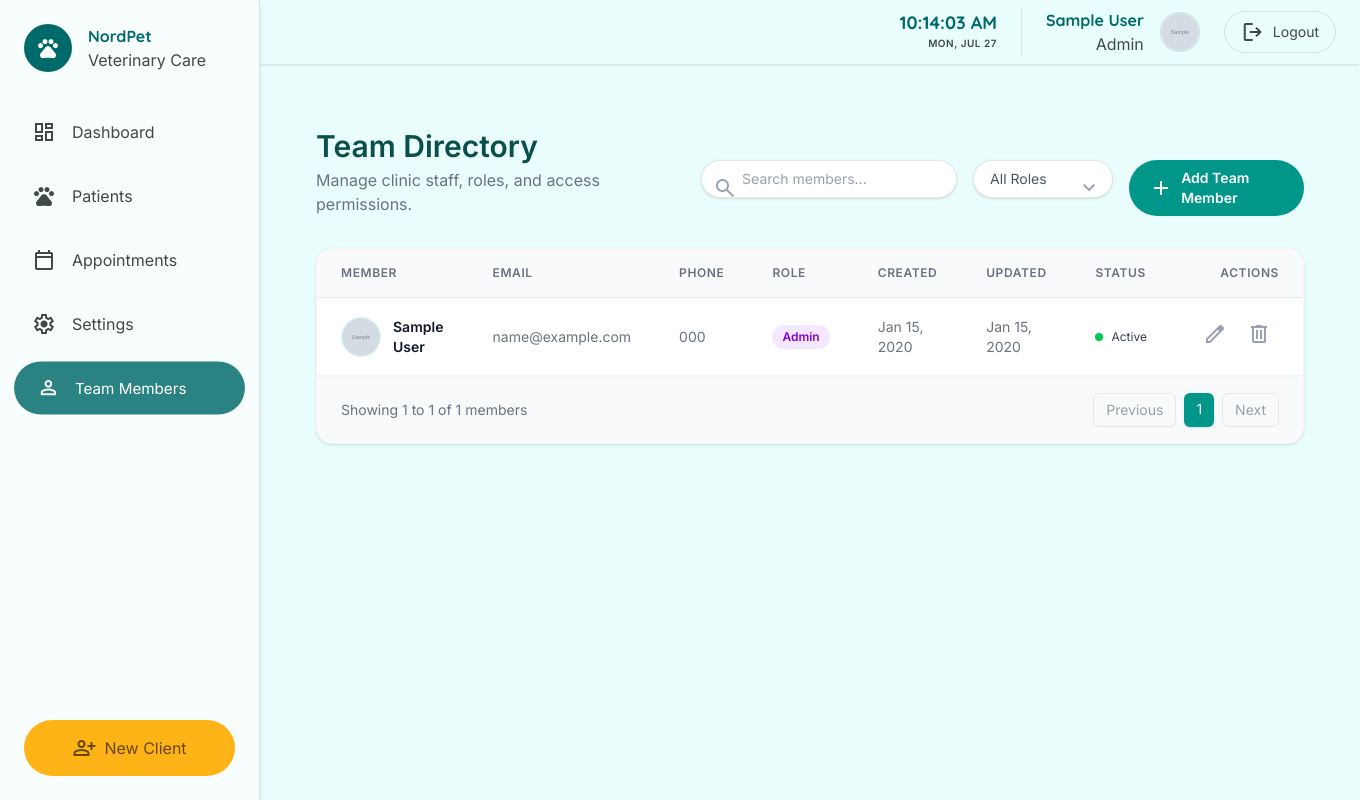
After one commit to PratesB/nordpet-public, a Django app: page /team/ in a window 1360 px wide. The commit adds this page. Run offline with Django 5.2, Linux system fonts and the light colour scheme; a user stored in the database is signed in; tables that the repository leaves empty hold one stand-in row (values such as "Sample post"); grey boxes marked "Sample" are stand-in pictures; style sheets or scripts are compiled from the project's sources; parts of the project's set-up code (start-up, migrations or seed data) failed here and were passed over.

Commit message:
add team management module with member registration and paginated list views for administrators

```diff
--- a/templates/base.html
+++ b/templates/base.html
@@ -35,7 +35,7 @@
                 {% block sidebar_nav %}
                     <!-- Dashboard -->
                     <a class="flex items-center gap-4 rounded-full px-6 py-4 font-label-caps text-label-caps {% if request.resolver_match.url_name == 'dashboard' %}bg-primary-container text-on-primary-container transition-transform duration-150 scale-95{% else %}text-on-surface-variant hover:bg-surface-container-highest transition-colors{% endif %}"
-                       href="#">
+                       href="{% url 'users:dashboard'%}">
                         <span class="material-symbols-outlined" data-icon="dashboard">dashboard</span>
                         Dashboard
                     </a>
@@ -60,7 +60,7 @@
                     {% if request.user.is_authenticated and request.user.role == 'ADM' %}
                         <!-- Team Members (Admin Only) -->
                         <a class="flex items-center gap-4 rounded-full px-6 py-4 font-label-caps text-label-caps {% if request.resolver_match.url_name == 'team' %}bg-primary-container text-on-primary-container transition-transform duration-150 scale-95{% else %}text-on-surface-variant hover:bg-surface-container-highest transition-colors{% endif %}"
-                           href="#">
+                           href="{% url 'users:team'%}">
                             <span class="material-symbols-outlined" data-icon="person">person</span>
                             Team Members
                         </a>
--- /dev/null
+++ b/users/templates/users/team.html
@@ -0,0 +1,168 @@
+{% extends 'base.html' %}
+{% load static %}
+
+{% block title %}NordPet - Team Directory{% endblock %}
+
+{% block content %}
+<!-- Main Content Area -->
+<div class="flex-1 px-4 md:px-6 pb-12 max-w-7xl mx-auto w-full mt-8">
+
+    <!-- Page Header -->
+    <div class="flex flex-col md:flex-row justify-between items-start md:items-end mb-8 gap-4">
+        <div>
+            <h2 class="text-3xl font-bold text-teal-900 mb-1">Team Directory</h2>
+            <p class="text-gray-500">Manage clinic staff, roles, and access permissions.</p>
+        </div>
+        <div class="flex flex-col sm:flex-row gap-4 w-full md:w-auto">
+            <!-- Search and Filter Form -->
+            <form method="GET" action="{% url 'users:team' %}" class="flex flex-col sm:flex-row gap-4 w-full md:w-auto m-0">
+                <div class="relative">
+                    <span class="material-symbols-outlined absolute left-3 top-1/2 -translate-y-1/2 text-gray-400 text-[18px]">search</span>
+                    <input name="search" value="{{ request.GET.search }}" class="w-full sm:w-64 pl-10 pr-4 py-2 rounded-full border border-gray-200 bg-white text-sm font-medium text-gray-900 placeholder-gray-400 focus:border-teal-600 focus:ring-2 focus:ring-teal-600/20 transition-all outline-none shadow-sm" placeholder="Search members..." type="text"/>
+                </div>
+                <div class="relative">
+                    <select name="role" onchange="this.form.submit()" class="w-full sm:w-auto pl-4 pr-10 py-2 rounded-full border border-gray-200 bg-white text-sm font-medium text-gray-600 focus:border-teal-600 focus:ring-2 focus:ring-teal-600/20 transition-all outline-none cursor-pointer appearance-none shadow-sm">
+                        <option value="">All Roles</option>
+                        <option value="ADM" {% if request.GET.role == 'ADM' %}selected{% endif %}>Admin</option>
+                        <option value="VET" {% if request.GET.role == 'VET' %}selected{% endif %}>Veterinarian</option>
+                        <option value="REC" {% if request.GET.role == 'REC' %}selected{% endif %}>Receptionist</option>
+                    </select>
+                    <span class="material-symbols-outlined absolute right-3 top-1/2 -translate-y-1/2 text-gray-400 pointer-events-none">expand_more</span>
+                </div>
+                <!-- Hidden submit button for when pressing Enter in the search input -->
+                <button type="submit" class="hidden"></button>
+            </form>
+
+            {% if request.user.role == 'ADM' %}
+                <a href="{% url 'users:register_team' %}" class="bg-teal-600 text-white px-5 py-2 rounded-full text-sm font-semibold flex items-center justify-center gap-2 hover:-translate-y-0.5 hover:shadow-md hover:bg-teal-700 transition-all duration-300">
+                    <span class="material-symbols-outlined text-[18px]">add</span>
+                    Add Team Member
+                </a>
+            {% endif %}
+        </div>
+    </div>
+
+    <!-- Table Container -->
+    <div class="bg-white rounded-2xl shadow-sm border border-gray-100 overflow-hidden">
+        <div class="overflow-x-auto">
+            <table class="w-full text-left border-collapse">
+                <thead>
+                    <tr class="border-b border-gray-200 bg-gray-50">
+                        <th class="py-4 px-6 text-xs uppercase tracking-wider text-gray-500 font-semibold">Member</th>
+                        <th class="py-4 px-6 text-xs uppercase tracking-wider text-gray-500 font-semibold">Email</th>
+                        <th class="py-4 px-6 text-xs uppercase tracking-wider text-gray-500 font-semibold">Phone</th>
+                        <th class="py-4 px-6 text-xs uppercase tracking-wider text-gray-500 font-semibold">Role</th>
+                        <th class="py-4 px-6 text-xs uppercase tracking-wider text-gray-500 font-semibold">Created</th>
+                        <th class="py-4 px-6 text-xs uppercase tracking-wider text-gray-500 font-semibold">Updated</th>
+                        <th class="py-4 px-6 text-xs uppercase tracking-wider text-gray-500 font-semibold">Status</th>
+                        <th class="py-4 px-6 text-xs uppercase tracking-wider text-gray-500 font-semibold text-right">Actions</th>
+                    </tr>
+                </thead>
+                <tbody id="teamTableBody" class="text-sm text-gray-700">
+                    {% for member in members %}
+                        <tr class="border-b border-gray-100 hover:bg-gray-50 transition-colors group">
+                            <td class="py-4 px-6">
+                                <div class="flex items-center gap-3">
+                                    <div class="w-10 h-10 rounded-full border border-teal-100 bg-teal-50 flex items-center justify-center text-teal-700 text-sm font-bold uppercase overflow-hidden flex-shrink-0">
+                                        {% if member.photo %}
+                                            <img src="{{ member.photo.url }}" class="w-full h-full object-cover" alt="{{ member.first_name }}">
+                                        {% else %}
+                                            {{ member.first_name|first }}{{ member.last_name|first }}
+                                        {% endif %}
+                                    </div>
+                                    <div>
+                                        <p class="font-semibold text-gray-900">{{ member.first_name }} {{ member.last_name }}</p>
+                                    </div>
+                                </div>
+                            </td>
+                            <td class="py-4 px-6 text-gray-500">{{ member.email }}</td>
+                            <td class="py-4 px-6 text-gray-500">{{ member.phone|default:"-" }}</td>
+                            <td class="py-4 px-6">
+                                {% if member.role == 'ADM' %}
+                                    <span class="inline-flex items-center px-2.5 py-1 rounded-full bg-purple-100 text-purple-700 text-xs font-semibold">
+                                        {{ member.get_role_display }}
+                                    </span>
+                                {% elif member.role == 'VET' %}
+                                    <span class="inline-flex items-center px-2.5 py-1 rounded-full bg-blue-100 text-blue-700 text-xs font-semibold">
+                                        {{ member.get_role_display }}
+                                    </span>
+                                {% else %}
+                                    <span class="inline-flex items-center px-2.5 py-1 rounded-full bg-teal-100 text-teal-700 text-xs font-semibold">
+                                        {{ member.get_role_display }}
+                                    </span>
+                                {% endif %}
+                            </td>
+                            <td class="py-4 px-6 text-gray-500">{{ member.created_at|date:"M d, Y" }}</td>
+                            <td class="py-4 px-6 text-gray-500">{{ member.updated_at|date:"M d, Y" }}</td>
+                            <td class="py-4 px-6">
+                                <div class="flex items-center gap-2 text-xs font-medium">
+                                    {% if member.is_active %}
+                                        <div class="w-2 h-2 rounded-full bg-green-500"></div>
+                                        <span class="text-gray-700">Active</span>
+                                    {% else %}
+                                        <div class="w-2 h-2 rounded-full bg-gray-400"></div>
+                                        <span class="text-gray-500">Inactive</span>
+                                    {% endif %}
+                                </div>
+                            </td>
+                            <td class="py-4 px-6 text-right">
+                                <div class="flex justify-end gap-1">
+                                    {% if request.user.role == 'ADM' %}
+                                        <a href="#" class="p-2 text-gray-400 hover:text-teal-600 rounded-full hover:bg-teal-50 transition-colors" title="Edit">
+                                            <span class="material-symbols-outlined text-[18px]">edit</span>
+                                        </a>
+                                        <form action="#" method="POST" class="inline" onsubmit="return confirm('Are you sure you want to delete this team member?');">
+                                            {% csrf_token %}
+                                            <button type="submit" class="p-2 text-gray-400 hover:text-red-600 rounded-full hover:bg-red-50 transition-colors" title="Delete">
+                                                <span class="material-symbols-outlined text-[18px]">delete</span>
+                                            </button>
+                                        </form>
+                                    {% endif %}
+                                </div>
+                            </td>
+                        </tr>
+                    {% empty %}
+                        <tr id="emptyRow">
+                            <td colspan="7" class="py-8 px-6 text-center text-gray-500">No team members found.</td>
+                        </tr>
+                    {% endfor %}
+                    <tr id="noMatchesRow" style="display: none;">
+                        <td colspan="7" class="py-8 px-6 text-center text-gray-500">No members match your search criteria.</td>
+                    </tr>
+                </tbody>
+            </table>
+        </div>
+
+        <!-- Pagination Footer -->
+        <div class="border-t border-gray-100 bg-gray-50 px-6 py-4 flex flex-col sm:flex-row items-center justify-between gap-4">
+            <span class="text-sm text-gray-500">Showing {{ members.start_index|default:0 }} to {{ members.end_index|default:0 }} of {{ members.paginator.count|default:0 }} members</span>
+
+            <div class="flex gap-2">
+                {% if members.has_previous %}
+                    <a href="?page={{ members.previous_page_number }}{% if request.GET.search %}&search={{ request.GET.search }}{% endif %}{% if request.GET.role %}&role={{ request.GET.role }}{% endif %}" class="px-3 py-1.5 rounded-md border border-gray-200 text-gray-600 hover:bg-gray-100 transition-colors text-sm font-medium">Previous</a>
+                {% else %}
+                    <button class="px-3 py-1.5 rounded-md border border-gray-200 text-gray-400 bg-gray-50 cursor-not-allowed text-sm font-medium" disabled>Previous</button>
+                {% endif %}
+
+                {% if members.paginator %}
+                    {% for i in members.paginator.page_range %}
+                        {% if members.number == i %}
+                            <span class="px-3 py-1.5 rounded-md bg-teal-600 text-white font-medium text-sm shadow-sm">{{ i }}</span>
+                        {% else %}
+                            <a href="?page={{ i }}{% if request.GET.search %}&search={{ request.GET.search }}{% endif %}{% if request.GET.role %}&role={{ request.GET.role }}{% endif %}" class="px-3 py-1.5 rounded-md border border-gray-200 text-gray-600 hover:bg-gray-100 transition-colors text-sm font-medium">{{ i }}</a>
+                        {% endif %}
+                    {% endfor %}
+                {% endif %}
+
+                {% if members.has_next %}
+                    <a href="?page={{ members.next_page_number }}{% if request.GET.search %}&search={{ request.GET.search }}{% endif %}{% if request.GET.role %}&role={{ request.GET.role }}{% endif %}" class="px-3 py-1.5 rounded-md border border-gray-200 text-gray-600 hover:bg-gray-100 transition-colors text-sm font-medium">Next</a>
+                {% else %}
+                    <button class="px-3 py-1.5 rounded-md border border-gray-200 text-gray-400 bg-gray-50 cursor-not-allowed text-sm font-medium" disabled>Next</button>
+                {% endif %}
+            </div>
+        </div>
+    </div>
+</div>
+
+
+{% endblock %}
--- a/users/urls.py
+++ b/users/urls.py
@@ -10,4 +10,6 @@ urlpatterns = [
     path('', views.login, name='login'),
     path('dashboard/', views.dashboard, name='dashboard'),
     path('logout/', views.logout, name='logout'),
+    path('team/new/', views.register_team, name='register_team'),
+    path('team/', views.team, name='team'),
 ]
--- a/users/views.py
+++ b/users/views.py
@@ -3,6 +3,8 @@ from django.http import HttpResponse
 from django.contrib.auth import authenticate, login as auth_login, logout as auth_logout
 from django.contrib import messages
 from django.contrib.auth.decorators import login_required
+from django.core.paginator import Paginator
+from .models import User
 
 
 
@@ -34,3 +36,68 @@ def logout(request):
     auth_logout(request)
     messages.success(request, 'Logged out successfully')
     return redirect('users:login')
+
+
+
+@login_required(login_url='users:login')
+def register_team(request):
+    if request.user.role != 'ADM':
+        return redirect('users:dashboard')
+
+    if request.method == 'POST':
+        first_name = request.POST.get('first_name')
+        last_name = request.POST.get('last_name')
+        role = request.POST.get('role')
+        phone = request.POST.get('phone')
+        email = request.POST.get('email')
+        password = request.POST.get('password')
+
+        if User.objects.filter(email=email).exists():
+            messages.error(request, 'Email already exists')
+            return redirect('users:register_team')
+
+        photo = request.FILES.get('photo')
+
+        user = User.objects.create_user(
+            first_name=first_name,
+            last_name=last_name,
+            role=role,
+            phone=phone,
+            email=email,
+            password=password,
+            photo=photo
+        )
+        messages.success(request, 'User created successfully')
+        return redirect('users:team')
+
+    return render(request, 'users/register_team.html')
+
+
+
+from django.db.models import Q
+
+@login_required(login_url='users:login')
+def team(request):
+    if request.user.role != 'ADM':
+        return redirect('users:dashboard')
+
+    search_query = request.GET.get('search', '')
+    role_filter = request.GET.get('role', '')
+
+    user_list = User.objects.all().order_by('-created_at')
+
+    if search_query:
+        user_list = user_list.filter(
+            Q(first_name__icontains=search_query) |
+            Q(last_name__icontains=search_query) |
+            Q(email__icontains=search_query)
+        )
+
+    if role_filter:
+        user_list = user_list.filter(role=role_filter)
+    paginator = Paginator(user_list, 10) # 10 members per page
+
+    page_number = request.GET.get('page')
+    members = paginator.get_page(page_number)
+
+    return render(request, 'users/team.html', {'members': members})
```
Also changed, not shown: users/templates/users/register_team.html (added, +115 -0 lines).
